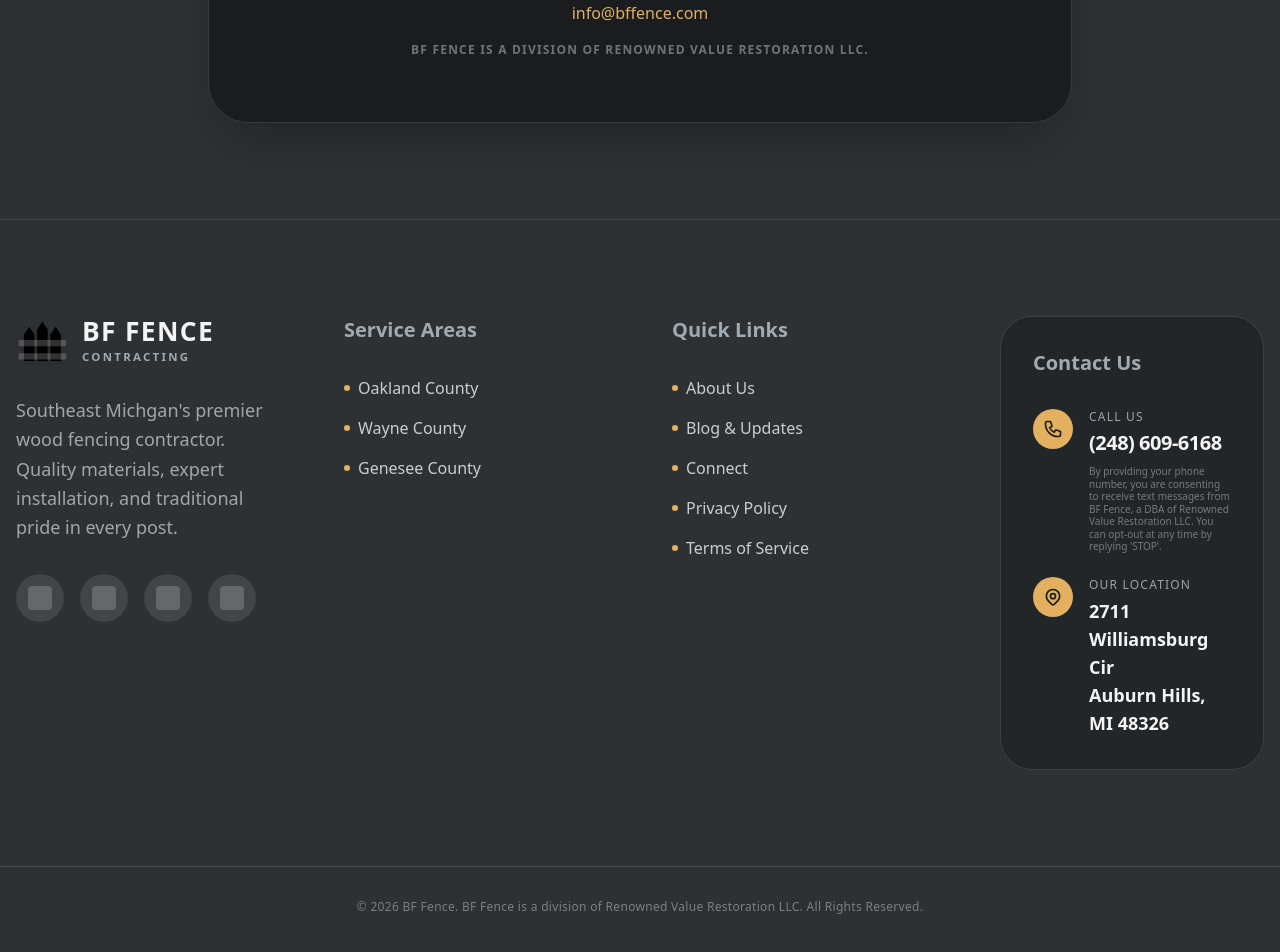
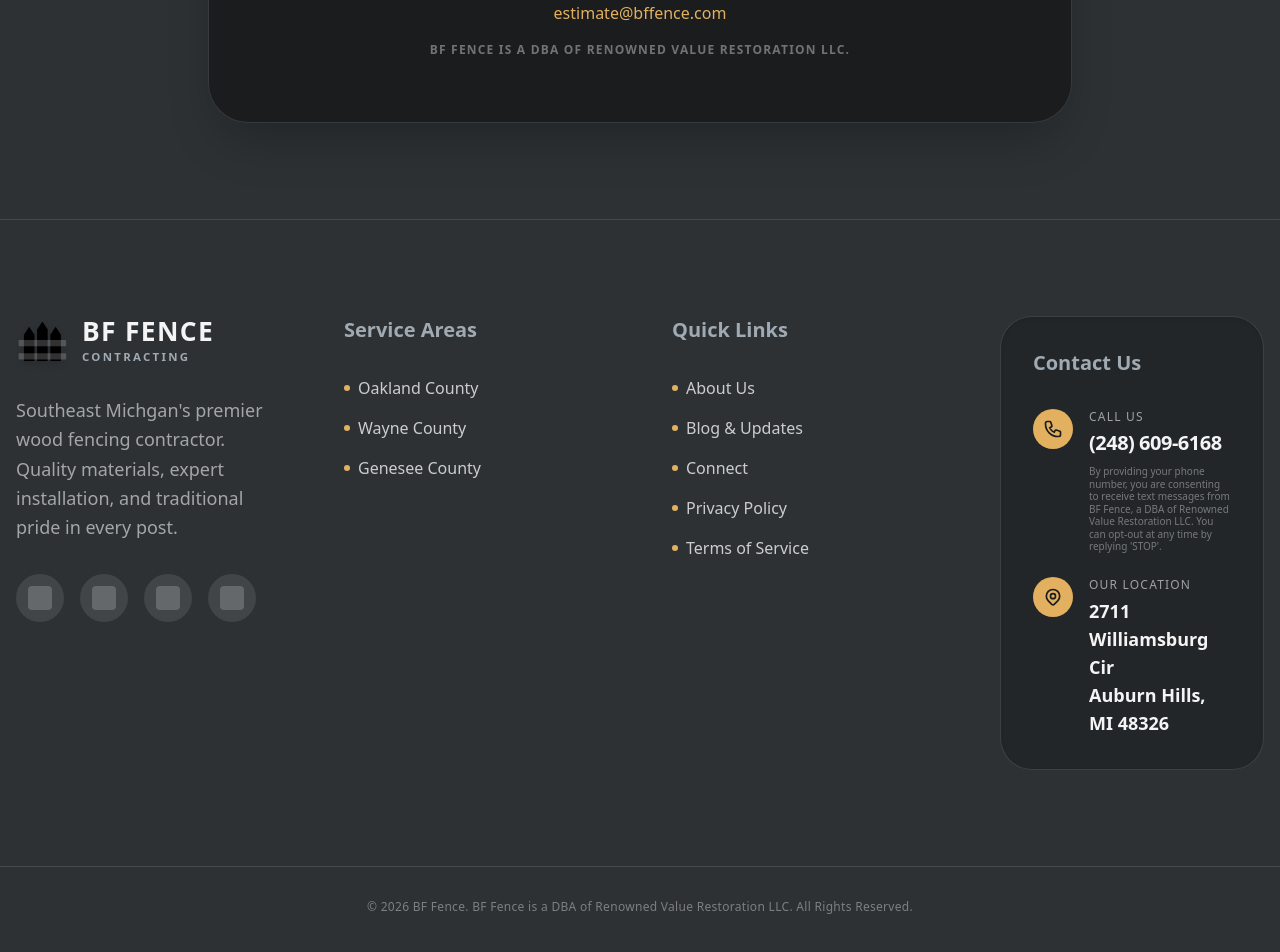
Before and after one commit to AgenticPortfolioX/BFFence, a React (Vite) app: page /privacy-policy in a window 1280 px wide. Shown: the part 1265-2217 px from the top of the page. Built offline with nearby package versions, Linux system fonts and the light colour scheme.

Commit message:
chore: update contact email and branding to DBA for compliance

```diff
--- a/src/components/CTA_Footer.tsx
+++ b/src/components/CTA_Footer.tsx
@@ -144,7 +144,7 @@
         </div>
       </div>
       <div className="container mx-auto px-4 mt-24 pt-8 border-t border-secondary/20 text-center text-foreground/40 text-xs tracking-wide">
-        © 2026 BF Fence. BF Fence is a division of Renowned Value Restoration LLC. All Rights Reserved.
+        © 2026 BF Fence. BF Fence is a DBA of Renowned Value Restoration LLC. All Rights Reserved.
       </div>
     </footer>
   );
--- a/src/pages/PrivacyPolicy.tsx
+++ b/src/pages/PrivacyPolicy.tsx
@@ -46,10 +46,10 @@
                 <div className="text-foreground/80 font-medium">
                   <p>2711 Williamsburg Cir</p>
                   <p>Auburn Hills, MI 48326</p>
-                  <p className="mt-2 text-accent">info@bffence.com</p>
+                  <p className="mt-2 text-accent">estimate@bffence.com</p>
                 </div>
                 <p className="text-xs font-bold tracking-widest text-foreground/40 uppercase">
-                  BF Fence is a division of Renowned Value Restoration LLC.
+                  BF Fence is a DBA of Renowned Value Restoration LLC.
                 </p>
               </div>
             </div>
```
